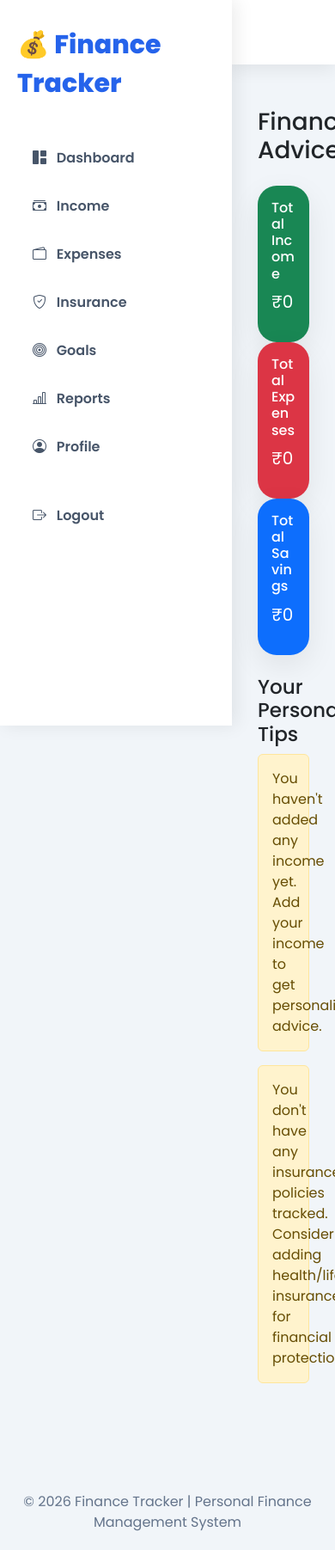
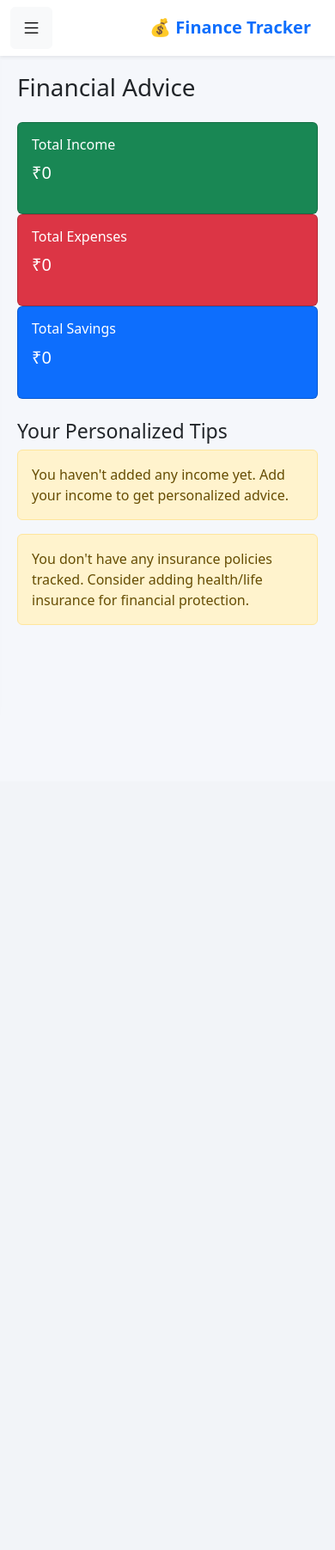
Before and after one commit to Kiyyappan973/finance-tracker, a Flask app: page /advice in a window 390 px wide; the page is wider, and only the part inside the window is pictured. Shown: that part at 86% size. After the commit the page ends 727 px from the top of that part, so only its background shows below. Run offline with Flask 3, Linux system fonts and the light colour scheme; the visitor is signed in with stand-in values (Sample User, id 1); data that the repository does not hold is empty.

Commit message:
Fix mobile alignment for dashboard and base

```diff
--- a/templates/base.html
+++ b/templates/base.html
@@ -18,101 +18,199 @@
     <link href="https://fonts.googleapis.com/css2?family=Poppins:wght@300;400;500;600;700;800&display=swap" rel="stylesheet">
 
     <style>
+/* ===========================
+   SIDEBAR
+=========================== */
 
-       body{
-    font-family:'Poppins',sans-serif;
-    background:#f1f5f9;
-    margin:0;
-    overflow-x:hidden;
-}
-        .navbar{
-    position:fixed;
-    top:0;
-    left:270px;
-    right:0;
-    height:75px;
-    background:#fff;
-    box-shadow:0 5px 20px rgba(0,0,0,.08);
-    display:flex;
-    align-items:center;
-    z-index:999;
-    padding:0 30px;
+.sidebar{
+
+position:fixed;
+left:0;
+top:0;
+
+width:260px;
+height:100vh;
+
+background:#ffffff;
+
+box-shadow:0 0 25px rgba(0,0,0,.08);
+
+padding:25px;
+
+z-index:1000;
+
+transition:.35s;
+
+overflow-y:auto;
+
 }
 
-        .navbar-brand{
-    font-size:30px;
-    font-weight:800;
-    color:#2563eb !important;
+.sidebar-header{
+
+margin-bottom:35px;
+
 }
 
-        .nav-link{
-    color:#475569 !important;
-    font-weight:600;
-    padding:12px 18px !important;
-    border-radius:12px;
-    transition:.3s;
+.sidebar-header h2{
+
+font-size:30px;
+font-weight:800;
+color:#2563eb;
+
 }
 
-.nav-link:hover{
-    background:#eff6ff;
-    color:#2563eb !important;
+.sidebar ul{
+
+list-style:none;
+padding:0;
+margin:0;
+
 }
 
+.sidebar ul li{
 
+margin-bottom:10px;
 
-        .card{
-    border:none;
-    border-radius:22px;
-    background:white;
-    box-shadow:0 12px 35px rgba(0,0,0,.08);
-    transition:.35s;
 }
 
-.card:hover{
-    transform:translateY(-6px);
+.sidebar ul li a{
+
+display:flex;
+align-items:center;
+
+gap:12px;
+
+padding:14px 18px;
+
+border-radius:14px;
+
+text-decoration:none;
+
+font-weight:600;
+
+color:#475569;
+
+transition:.25s;
+
 }
-.sidebar{
-    position:fixed;
-    left:0;
-    top:0;
-    width:270px;
-    height:100vh;
-    background:#ffffff;
-    box-shadow:5px 0 20px rgba(0,0,0,.08);
-    padding:30px 20px;
-    z-index:1000;
+
+.sidebar ul li a:hover{
+
+background:#2563eb;
+color:white;
+
+}
+
+.sidebar-bottom{
+
+position:absolute;
+
+bottom:25px;
+
+left:25px;
+
+right:25px;
+
+}
+
+.sidebar-bottom a{
+
+display:flex;
+
+align-items:center;
+
+gap:10px;
+
+padding:14px;
+
+border-radius:14px;
+
+background:#ef4444;
+
+color:white;
+
+text-decoration:none;
+
+font-weight:600;
+
 }
 
 .main-content{
-    margin-left:270px;
-    margin-top:95px;
-    padding:30px;
+
+margin-left:260px;
+
+padding:35px;
+
+min-height:100vh;
+
+background:#f5f7fb;
+
+transition:.35s;
+
 }
 
-.logo{
-    font-size:30px;
-    font-weight:800;
-    color:#2563eb;
-    margin-bottom:40px;
+.sidebar-overlay{
+
+display:none;
+
+position:fixed;
+
+top:0;
+left:0;
+
+width:100%;
+height:100%;
+
+background:rgba(0,0,0,.45);
+
+z-index:999;
+
+}
+/* ===========================
+   MOBILE RESPONSIVE
+=========================== */
+
+@media (max-width:991px){
+
+    .sidebar{
+
+        left:-280px;
+
+        width:260px;
+
+    }
+
+    .sidebar.show{
+
+        left:0;
+
+    }
+
+    .main-content{
+
+        margin-left:0;
+
+        padding:20px;
+
+    }
+
+    .sidebar-overlay.show{
+
+        display:block;
+
+    }
+
 }
 
-        .btn{
-            border-radius:12px;
-            font-weight:600;
-        }
+@media (min-width:992px){
 
-        .table{
-            border-radius:15px;
-            overflow:hidden;
-        }
+    #menuBtn{
 
-        footer{
-            margin-top:60px;
-            text-align:center;
-            color:#64748b;
-            padding:20px;
-        }
+        display:none;
 
+    }
+
+}
     </style>
 
     {% block extra_css %}{% endblock %}
@@ -121,81 +219,120 @@
 
 <body>
 
-<nav class="navbar navbar-expand-lg">
+<body>
 
-    <div class="sidebar">
+<!-- Mobile Navbar -->
 
-    <div class="logo">
-        💰 Finance Tracker
+<nav class="navbar navbar-expand-lg bg-white shadow-sm d-lg-none sticky-top">
+
+    <div class="container-fluid">
+
+        <button class="btn btn-light"
+                id="menuBtn">
+
+            <i class="bi bi-list fs-3"></i>
+
+        </button>
+
+        <a class="navbar-brand fw-bold text-primary ms-2"
+           href="/dashboard">
+
+            💰 Finance Tracker
+
+        </a>
+
     </div>
 
-    {% if session.get('username') %}
+</nav>
 
-    <ul class="nav flex-column">
 
-        <li class="nav-item mb-2">
-            <a href="/dashboard" class="nav-link">
-                <i class="bi bi-grid-1x2-fill me-2"></i>
+<!-- Sidebar -->
+
+<div class="sidebar" id="sidebar">
+
+    <div class="sidebar-header">
+
+        <h2>
+            💰 Finance Tracker
+        </h2>
+
+    </div>
+
+    <ul>
+
+        <li>
+            <a href="/dashboard">
+                <i class="bi bi-speedometer2"></i>
                 Dashboard
             </a>
         </li>
 
-        <li class="nav-item mb-2">
-            <a href="/income" class="nav-link">
-                <i class="bi bi-cash-stack me-2"></i>
+        <li>
+            <a href="/income">
+                <i class="bi bi-cash-stack"></i>
                 Income
             </a>
         </li>
 
-        <li class="nav-item mb-2">
-            <a href="/expenses" class="nav-link">
-                <i class="bi bi-wallet2 me-2"></i>
+        <li>
+            <a href="/expenses">
+                <i class="bi bi-wallet2"></i>
                 Expenses
             </a>
         </li>
 
-        <li class="nav-item mb-2">
-            <a href="/insurance" class="nav-link">
-                <i class="bi bi-shield-check me-2"></i>
+        <li>
+            <a href="/insurance">
+                <i class="bi bi-shield-check"></i>
                 Insurance
             </a>
         </li>
 
-        <li class="nav-item mb-2">
-            <a href="/goal_planner" class="nav-link">
-                <i class="bi bi-bullseye me-2"></i>
+        <li>
+            <a href="/goal_planner">
+                <i class="bi bi-bullseye"></i>
                 Goals
             </a>
         </li>
 
-        <li class="nav-item mb-2">
-            <a href="/reports" class="nav-link">
-                <i class="bi bi-bar-chart-line me-2"></i>
+        <li>
+            <a href="/reports">
+                <i class="bi bi-bar-chart"></i>
                 Reports
             </a>
         </li>
 
-        <li class="nav-item mb-2">
-            <a href="/profile" class="nav-link">
-                <i class="bi bi-person-circle me-2"></i>
+        <li>
+            <a href="/profile">
+                <i class="bi bi-person-circle"></i>
                 Profile
-            </a>
-        </li>
-
-        <li class="nav-item mt-4">
-            <a href="/logout" class="nav-link text-danger">
-                <i class="bi bi-box-arrow-right me-2"></i>
-                Logout
             </a>
         </li>
 
     </ul>
 
-    {% endif %}
+    <div class="sidebar-bottom">
+
+        <a href="/logout">
+
+            <i class="bi bi-box-arrow-right"></i>
+
+            Logout
+
+        </a>
+
+    </div>
 
 </div>
 
-</nav>
+
+<!-- Overlay -->
+
+<div class="sidebar-overlay"
+     id="overlay"></div>
+
+
+<!-- Main Content -->
 
 <div class="main-content">
 
@@ -203,16 +340,31 @@
     {% endblock %}
 
 </div>
+<script>
 
-<footer>
+const menuBtn = document.getElementById("menuBtn");
+const sidebar = document.getElementById("sidebar");
+const overlay = document.getElementById("overlay");
 
-    © 2026 Finance Tracker | Personal Finance Management System
+if(menuBtn){
 
-</footer>
+    menuBtn.addEventListener("click",()=>{
 
-<script src="https://cdn.jsdelivr.net/npm/bootstrap@5.3.7/dist/js/bootstrap.bundle.min.js"></script>
+        sidebar.classList.toggle("show");
+        overlay.classList.toggle("show");
 
-{% block extra_js %}{% endblock %}
+    });
+
+}
+
+overlay.addEventListener("click",()=>{
+
+    sidebar.classList.remove("show");
+    overlay.classList.remove("show");
+
+});
+
+</script>
 
 </body>
 
```
